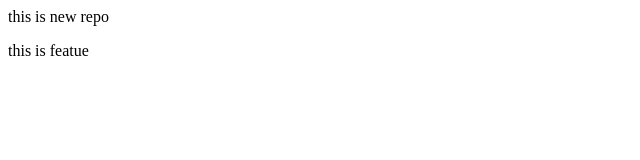
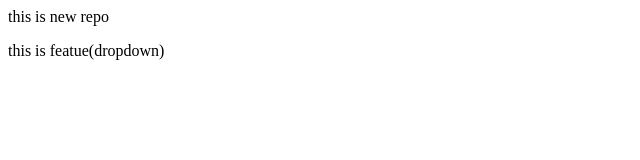
Before and after one commit to HRk-hritik/localrepot, a plain HTML site: page index.html in a window 1280 px wide. Shown: the full height of the page, 0-640 px from the left. Drawn offline with Linux system fonts and the light colour scheme.

```diff
--- a/index.html
+++ b/index.html
@@ -1,2 +1,2 @@
 <p> this is new repo</p>
-<p>this is  featue<p>
+<p>this is  featue(dropdown)<p>
```
